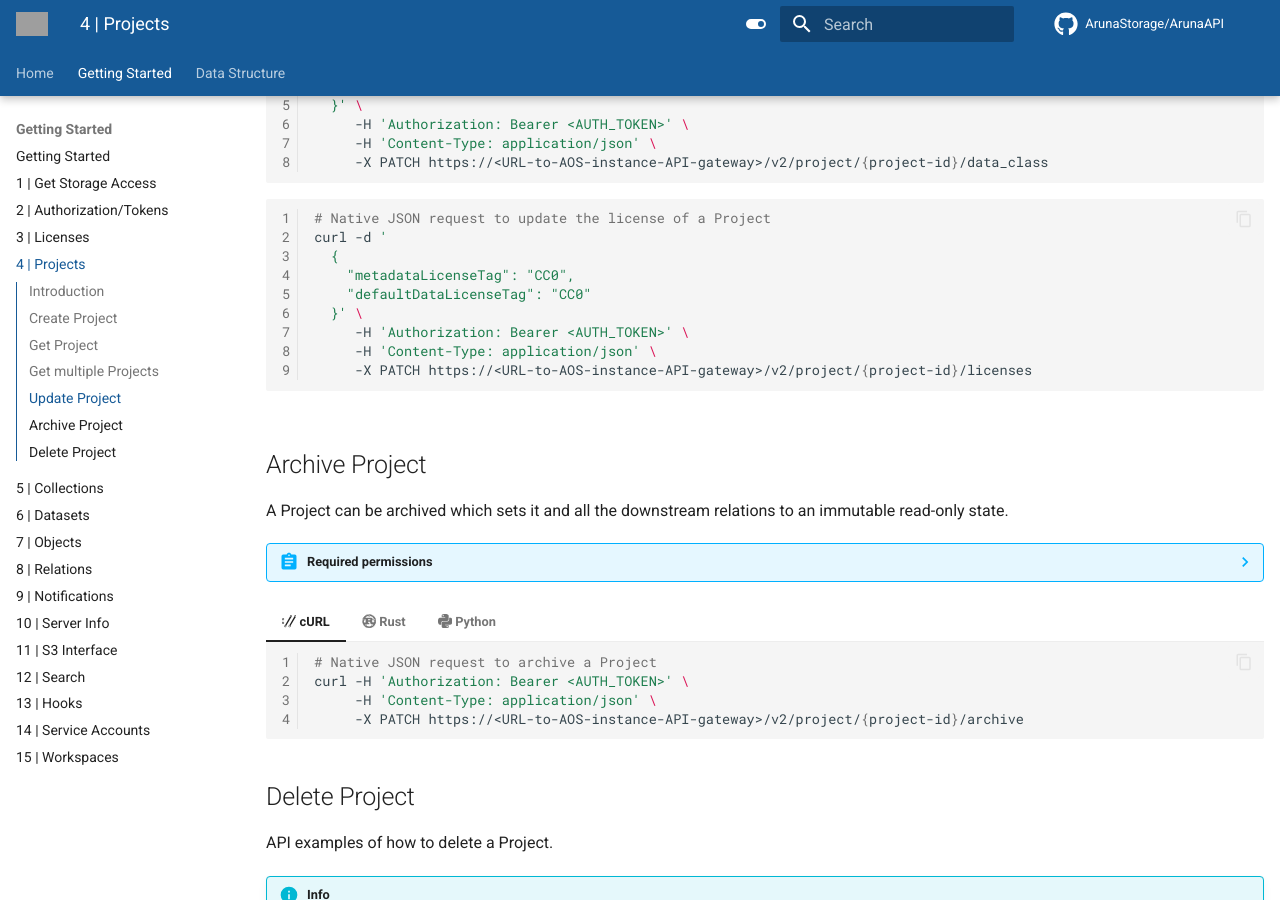
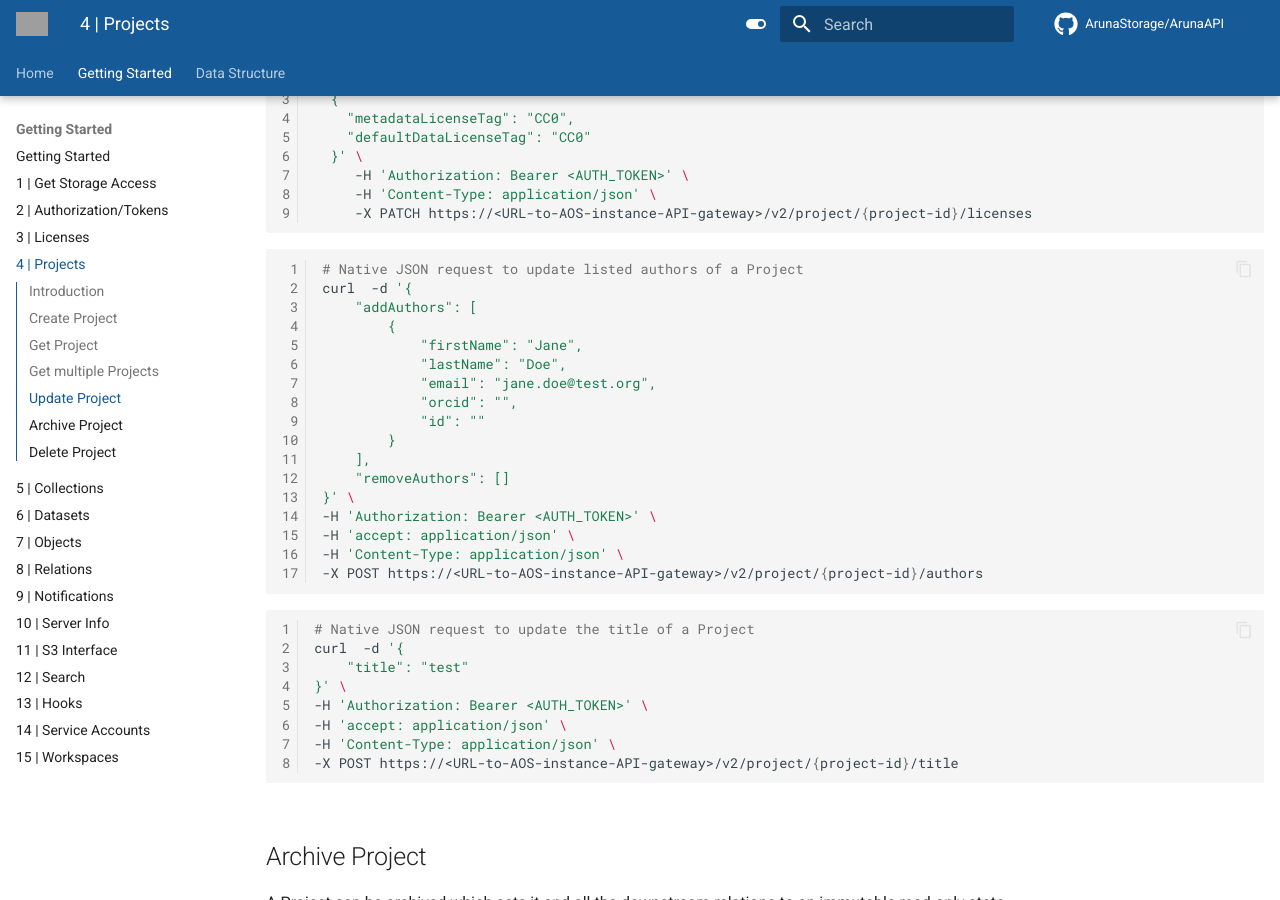
Before and after one commit to ArunaStorage/documentation, an MkDocs documentation site: the page built from docs/get_started/basic_usage/04_How-To-Project.md, in a window 1280 px wide and 900 px high, scrolled down 2789 px. Built offline with MkDocs 1.6.1 and Material for MkDocs 9.7.7, drawn with Linux system fonts in a browser that asks for light colours; comment, search, counter and statistics services are not loaded; the version menu is left out; some of the changed text lies outside the part shown; grey boxes are pictures that could not be loaded.

Commit message:
Added update authors & title examples for projects

````diff
--- a/docs/get_started/basic_usage/04_How-To-Project.md
+++ b/docs/get_started/basic_usage/04_How-To-Project.md
@@ -283,6 +277,37 @@ API examples of how to update individual metadata of an existing Project.
          -H 'Authorization: Bearer <AUTH_TOKEN>' \
          -H 'Content-Type: application/json' \
          -X PATCH https://<URL-to-AOS-instance-API-gateway>/v2/project/{project-id}/licenses
+    ```
+
+    ```bash linenums="1"
+    # Native JSON request to update listed authors of a Project
+    curl  -d '{
+        "addAuthors": [
+            {
+                "firstName": "Jane",
+                "lastName": "Doe",
+                "email": "jane.doe@test.org",
+                "orcid": "",
+                "id": ""
+            }
+        ],
+        "removeAuthors": []
+    }' \
+    -H 'Authorization: Bearer <AUTH_TOKEN>' \
+    -H 'accept: application/json' \
+    -H 'Content-Type: application/json' \
+    -X POST https://<URL-to-AOS-instance-API-gateway>/v2/project/{project-id}/authors
+    ```
+
+    ```bash linenums="1"
+    # Native JSON request to update the title of a Project
+    curl  -d '{
+        "title": "test"
+    }' \
+    -H 'Authorization: Bearer <AUTH_TOKEN>' \
+    -H 'accept: application/json' \
+    -H 'Content-Type: application/json' \
+    -X POST https://<URL-to-AOS-instance-API-gateway>/v2/project/{project-id}/title
     ```
 
 === ":simple-rust: Rust"
@@ -378,6 +403,47 @@ API examples of how to update individual metadata of an existing Project.
     println!("{:#?}", response);
     ```
 
+    ```rust linenums="1"
+    // Create tonic/ArunaAPI request to update listed authors of a Project
+    let request = UpdateProjectAuthorsRequest {
+        project_id: "<project-id>".to_string(),
+        add_authors: vec![Author{
+            first_name: "Jane".to_string(),
+            last_name: "Doe".to_string(),
+            email: Some("jane.doe@test.org".to_string()),
+            orcid: None,
+            id: None,
+        }],
+        remove_authors: vec![],
+    };
+
+    // Send the request to the AOS instance gRPC gateway
+    let response = project_client.update_project_authors(request)
+                                 .await
+                                 .unwrap()
+                                 .into_inner();
+
+    // Do something with the response
+    println!("{:#?}", response);
+    ```
+
+    ```rust linenums="1"
+    // Create tonic/ArunaAPI request to update the title of a Project
+    let request = UpdateProjectTitleRequest {
+        project_id: "<project-id>".to_string(),
+        title: "test".to_string(),
+    };
+
+    // Send the request to the AOS instance gRPC gateway
+    let response = project_client.update_project_title(request)
+                                 .await
+                                 .unwrap()
+                                 .into_inner();
+
+    // Do something with the response
+    println!("{:#?}", response);
+    ```
+
 === ":simple-python: Python"
 
     ```python linenums="1"
@@ -456,6 +522,20 @@ API examples of how to update individual metadata of an existing Project.
     print(f'{response}')
     ```
 
+    ```python linenums="1"
+    # Create tonic/ArunaAPI request to update listed authors of a Project
+    request = UpdateProjectAuthorsRequest(
+        project_id="<project-id>",
+        add_authors=[],
+        remove_authors=[],
+    )
+
+    # Send the request to the AOS instance gRPC gateway
+    response = client.project_client.UpdateProjectLicenses(request=request)
+
+    # Do something with the response
+    print(f'{response}')
+    ```
 
 ## Archive Project
 
````
Also changed, not shown: other parts of docs/get_started/basic_usage/04_How-To-Project.md (+0 -6 lines), README.md (+4 -4 lines).
